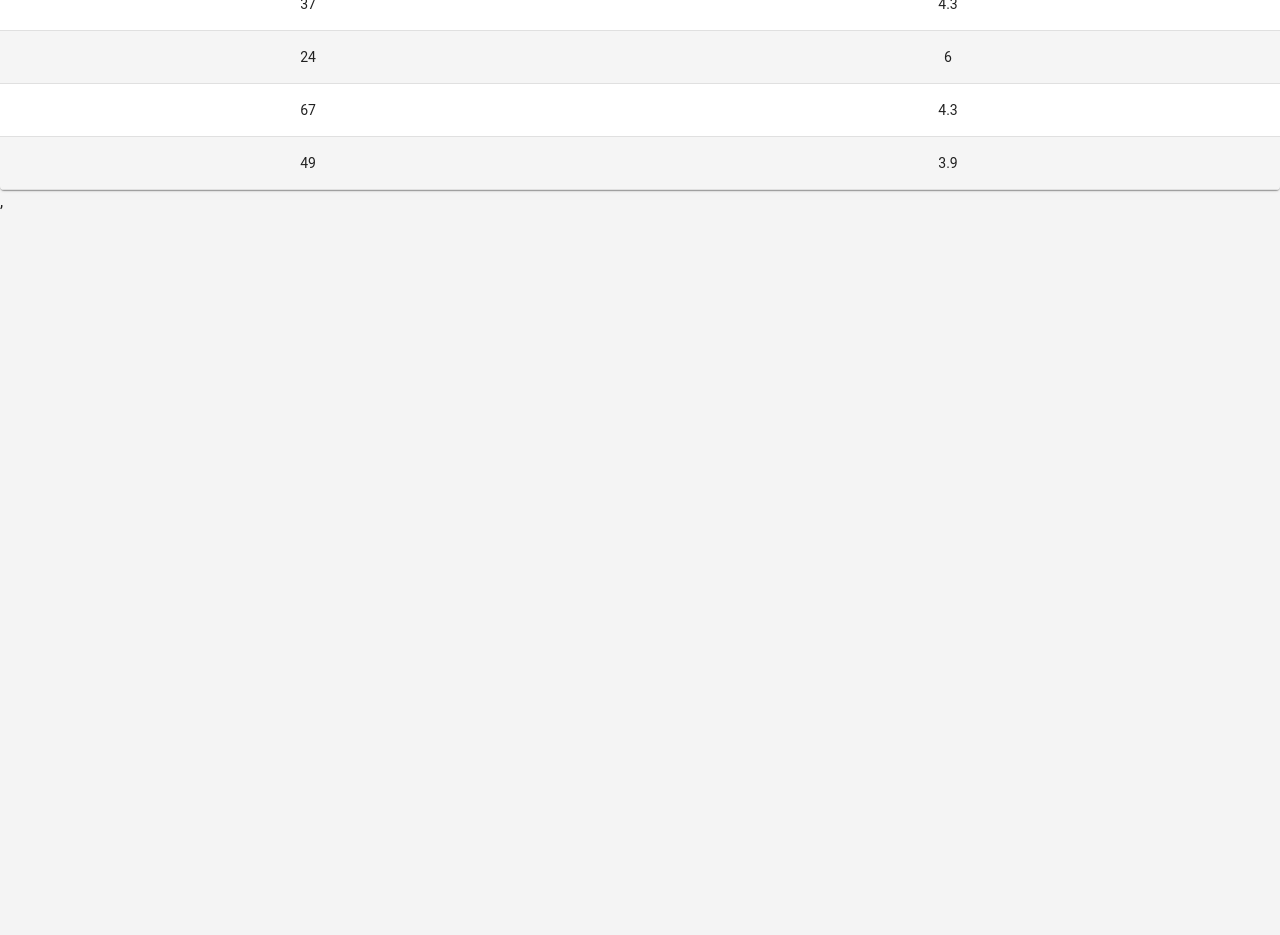
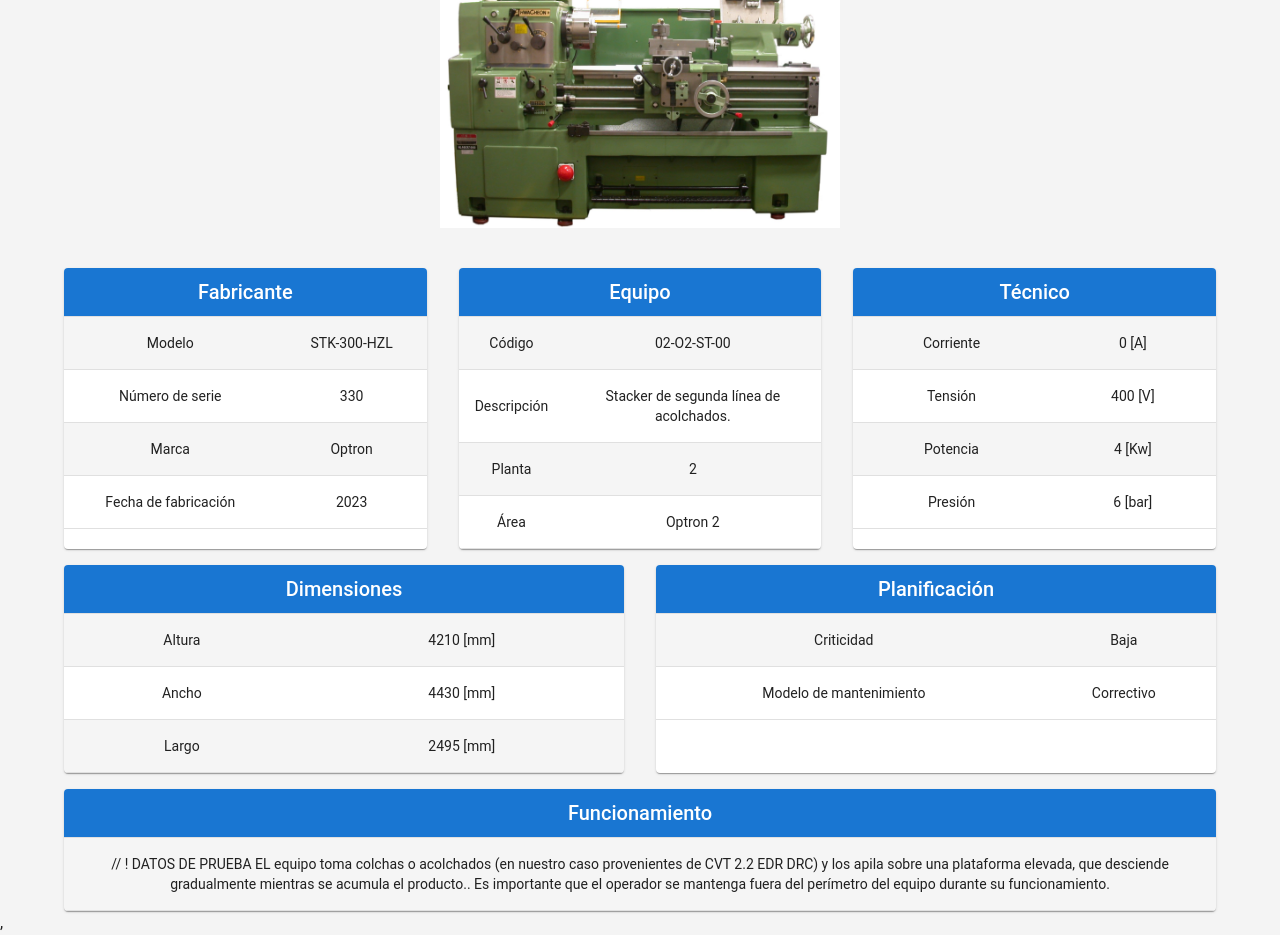
Before and after one commit to SMati000/ALAV, a React (Vite) app in the folder frontend/alav/: page /descripcion-maquina in a window 1280 px wide. Shown: the part 300-1235 px from the top of the page. Before the commit the page ends 800 px from the top, so only its background shows below. Built offline with nearby package versions, Linux system fonts and the light colour scheme; what @mui/x-data-grid-generator would draw is missing.

Commit message:
FE: Ficha técnica de equipamiento

```diff
--- a/frontend/alav/src/pages/descripcionMaquina.jsx
+++ b/frontend/alav/src/pages/descripcionMaquina.jsx
@@ -8,8 +8,6 @@ import TableHead from '@mui/material/TableHead';
 import TableRow from '@mui/material/TableRow';
 import Paper from '@mui/material/Paper';
 import Typography from '@mui/material/Typography';
-import CardActionArea from '@mui/material/CardActionArea';
-import { useNavigate } from 'react-router-dom';
 import { useTheme } from '@mui/material/styles';
 
 const StyledTableCell = styled(TableCell)(({ theme }) => ({
@@ -28,34 +26,80 @@ const StyledTableCell = styled(TableCell)(({ theme }) => ({
   },
 }));
 
-  function createData(name, calories, fat, carbs, protein) {
-    return { name, calories, fat, carbs, protein };
+function createData(titulos, datos) {
+  return { titulos, datos };
 }
 
-  const rows = [
-    createData('Frozen yoghurt', 159, 6.0, 24, 4.0),
-    createData('Ice cream sandwich', 237, 9.0, 37, 4.3),
-    createData('Eclair', 262, 16.0, 24, 6.0),
-    createData('Cupcake', 305, 3.7, 67, 4.3),
-    createData('Gingerbread', 356, 16.0, 49, 3.9),
+const fabricante = [ // ! DATOS DE PRUEBA
+  createData( 'Modelo', 'STK-300-HZL'),
+  createData( 'Número de serie', 330),
+  createData( 'Marca', 'Optron'),
+  createData( 'Fecha de fabricación', 2023),
 ];
 
+const equipo = [ // ! DATOS DE PRUEBA
+  createData( 'Código', '02-O2-ST-00'),
+  createData( 'Descripción', 'Stacker de segunda línea de acolchados.'),
+  createData( 'Planta', 2),
+  createData( 'Área', 'Optron 2'),
+];
+
+const tecnico = [ // ! DATOS DE PRUEBA
+  createData( 'Corriente', '0 [A]'),
+  createData( 'Tensión', '400 [V]'),
+  createData( 'Potencia', '4 [Kw]'),
+  createData( 'Presión', '6 [bar]'),
+];
+
+const dimensiones = [  // ! DATOS DE PRUEBA
+  createData( 'Altura', '4210 [mm]'),
+  createData( 'Ancho', '4430 [mm]'),
+  createData( 'Largo', '2495 [mm]'),
+];
+
+const planificación = [  // ! DATOS DE PRUEBA
+  createData( 'Criticidad', 'Baja'),
+  createData( 'Modelo de mantenimiento', 'Correctivo'),
+];
 
 function DescripcionMaquina() {
-  const navigate = useNavigate();
   const theme = useTheme();
 
   return (
-      <div style={{ display: 'flex', flexDirection: 'column', justifyContent: 'center', gap:'1rem', marginTop: '4rem' }}>
+    <div style={{ display: 'flex', flexDirection: 'column', justifyContent: 'center', gap:'1rem', marginTop: '4rem', paddingInline:'4rem' }}>
+      <div style={{display:'flex', justifyContent:'space-between'}}>
+        <Typography
+          variant="h8"
+          noWrap
+          component="div"
+          sx={{ fontWeight:'bold', textAlign:'center', color:theme.palette.primary.main}}
+        >
+          ALAV S.R.L
+        </Typography>
+
+        <Typography
+          variant="h8"
+          component="div"
+          sx={{ fontWeight:'bold', textAlign:'center', color:theme.palette.primary.main}}
+        >
+          Departamento de <br /> Mantenimiento e Ingeniería
+        </Typography>
+      </div>
+
       <Typography
         variant="h5"
         noWrap
         component="div"
-            sx={{ display: { xs: 'none', sm: 'block' },  fontWeight:'bold', textAlign:'center', color:theme.palette.primary.main, letterSpacing:'0.1rem'}}
+        sx={{ display: { xs: 'none', sm: 'block' },  fontWeight:'bold', textAlign:'center', marginTop:'-3.5rem', color:theme.palette.primary.main, letterSpacing:'0.1rem'}}
       >
         FICHA TÉCNICA DE EQUIPAMIENTO
       </Typography>
 
+      <div style={{display:'flex', justifyContent:'center', marginBlock:'1.5rem'}}>
+        <img src="/imagen-cama.jpg" alt="imagen maquina" draggable='false' style={{width:'25rem', height:'20rem'}} />
+      </div>
+
+      <div style={{display:'flex', gap:'2rem'}}>
         <TableContainer component={Paper}>
           <Table>
             <TableHead sx={{backgroundColor:theme.palette.primary.main}}>
@@ -68,12 +112,125 @@ function DescripcionMaquina() {
               </TableRow>
             </TableHead>
             <TableBody>
-                    {rows.map((row) => (
-                        <StyledTableRow key={row.name}>
-                            <StyledTableCell align="center">{row.carbs}</StyledTableCell>
-                            <StyledTableCell align="center">{row.protein}</StyledTableCell>
+              {fabricante.map((row) => (
+                <StyledTableRow>
+                  <StyledTableCell align="center">{row.titulos}</StyledTableCell>
+                  <StyledTableCell align="center">{row.datos}</StyledTableCell>
                 </StyledTableRow>
               ))}
+            </TableBody>
+          </Table>
+        </TableContainer>
+
+        <TableContainer component={Paper}>
+          <Table>
+            <TableHead sx={{backgroundColor:theme.palette.primary.main}}>
+              <TableRow>
+                  <TableCell colSpan={2} sx={{ textAlign: 'center', color: 'white', padding: '0.5rem' }}>
+                  <Typography variant="h6" noWrap>
+                    Equipo
+                  </Typography>
+                  </TableCell>
+              </TableRow>
+            </TableHead>
+            <TableBody>
+              {equipo.map((row) => (
+                <StyledTableRow>
+                  <StyledTableCell align="center">{row.titulos}</StyledTableCell>
+                  <StyledTableCell align="center">{row.datos}</StyledTableCell>
+                </StyledTableRow>
+              ))}
+            </TableBody>
+          </Table>
+        </TableContainer>
+        <TableContainer component={Paper}>
+          <Table>
+            <TableHead sx={{backgroundColor:theme.palette.primary.main}}>
+              <TableRow>
+                  <TableCell colSpan={2} sx={{ textAlign: 'center', color: 'white', padding: '0.5rem' }}>
+                  <Typography variant="h6" noWrap>
+                    Técnico
+                  </Typography>
+                  </TableCell>
+              </TableRow>
+            </TableHead>
+            <TableBody>
+              {tecnico.map((row) => (
+                <StyledTableRow>
+                  <StyledTableCell align="center">{row.titulos}</StyledTableCell>
+                  <StyledTableCell align="center">{row.datos}</StyledTableCell>
+                </StyledTableRow>
+              ))}
+            </TableBody>
+          </Table>
+        </TableContainer>
+      </div>
+
+      <div style={{display:'flex', gap:'2rem'}}>
+        <TableContainer component={Paper}>
+          <Table>
+            <TableHead sx={{backgroundColor:theme.palette.primary.main}}>
+              <TableRow>
+                  <TableCell colSpan={2} sx={{ textAlign: 'center', color: 'white', padding: '0.5rem' }}>
+                  <Typography variant="h6" noWrap>
+                    Dimensiones
+                  </Typography>
+                  </TableCell>
+              </TableRow>
+            </TableHead>
+            <TableBody>
+              {dimensiones.map((row) => (
+                <StyledTableRow>
+                  <StyledTableCell align="center">{row.titulos}</StyledTableCell>
+                  <StyledTableCell align="center">{row.datos}</StyledTableCell>
+                </StyledTableRow>
+              ))}
+            </TableBody>
+          </Table>
+        </TableContainer>
+
+        <TableContainer component={Paper}>
+          <Table>
+            <TableHead sx={{backgroundColor:theme.palette.primary.main}}>
+              <TableRow>
+                  <TableCell colSpan={2} sx={{ textAlign: 'center', color: 'white', padding: '0.5rem' }}>
+                  <Typography variant="h6" noWrap>
+                    Planificación
+                  </Typography>
+                  </TableCell>
+              </TableRow>
+            </TableHead>
+            <TableBody>
+              {planificación.map((row) => (
+                <StyledTableRow>
+                  <StyledTableCell align="center">{row.titulos}</StyledTableCell>
+                  <StyledTableCell align="center">{row.datos}</StyledTableCell>
+                </StyledTableRow>
+              ))}
+            </TableBody>
+          </Table>
+        </TableContainer>
+      </div>
+
+      <TableContainer component={Paper}>
+        <Table>
+          <TableHead sx={{backgroundColor:theme.palette.primary.main}}>
+            <TableRow>
+                <TableCell colSpan={2} sx={{ textAlign: 'center', color: 'white', padding: '0.5rem' }}>
+                <Typography variant="h6" noWrap>
+                  Funcionamiento
+                </Typography>
+                </TableCell>
+            </TableRow>
+          </TableHead>
+          <TableBody>
+            <StyledTableRow>
+              <StyledTableCell align="center"> // ! DATOS DE PRUEBA
+                EL equipo toma colchas o acolchados (en nuestro caso provenientes de CVT 2.2 EDR DRC) y los apila sobre una plataforma elevada,
+                que desciende gradualmente mientras se acumula el producto.. Es importante que el operador se mantenga fuera del perímetro del
+                equipo durante su funcionamiento.
+              </StyledTableCell>
+            </StyledTableRow>
           </TableBody>
         </Table>
       </TableContainer>
```
Also changed, not shown: frontend/alav/public/imagen-cama.jpg (added). Lines whose indentation alone changed are shown as unchanged.
